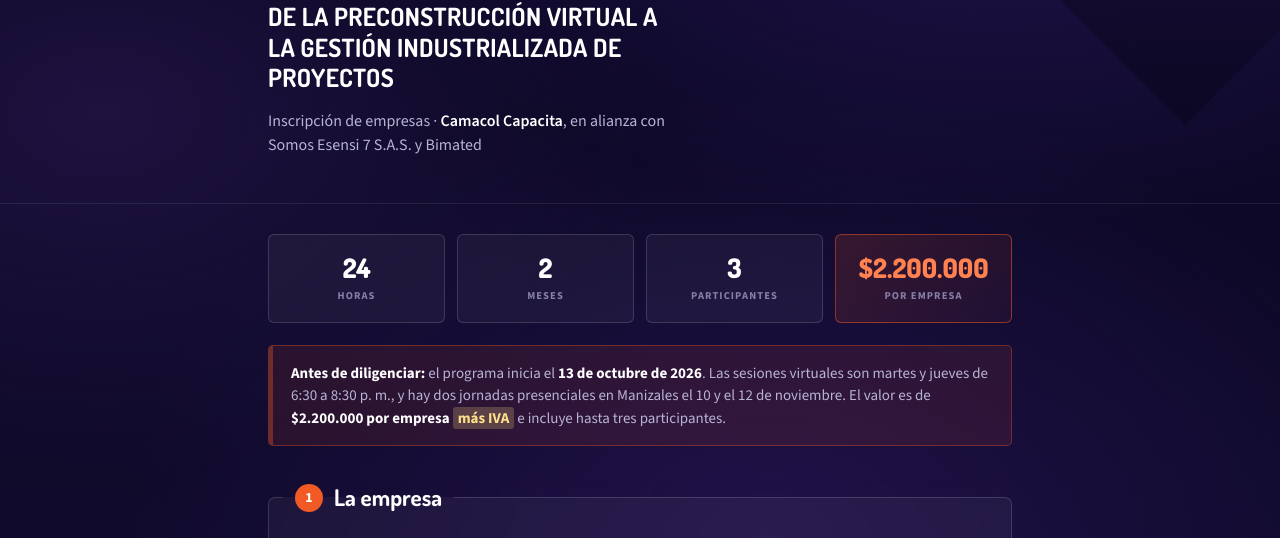
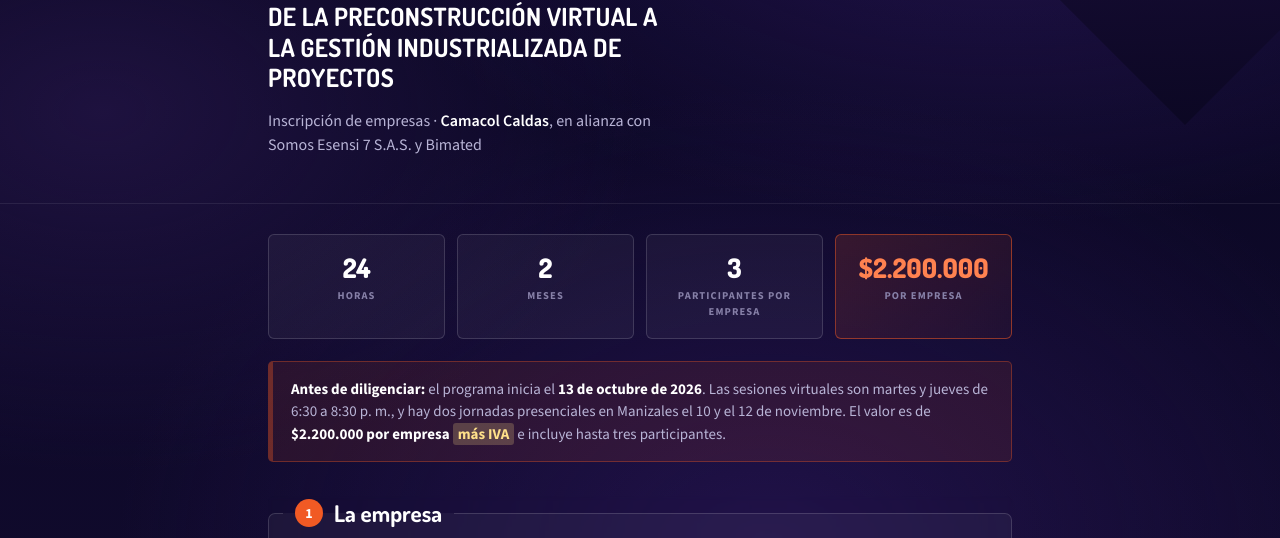
Before and after one commit to sfrancocas/Inscripcion-Transformacion-Digital, a plain HTML site: page index.html in a window 1280 px wide. Shown: the part 224-762 px from the top of the page. Drawn offline with nearby package versions, Linux system fonts and the light colour scheme.

Commit message:
Update index.html

```diff
--- a/index.html
+++ b/index.html
@@ -159,7 +159,7 @@
     <p class="eyebrow">Programa</p>
     <p class="marca">Transformación<br><span class="d">Digital</span></p>
     <h1>De la preconstrucción virtual a la gestión industrializada de proyectos</h1>
-    <p class="lead">Inscripción de empresas · <b>Camacol Capacita</b>, en alianza con Somos Esensi 7 S.A.S. y Bimated</p>
+    <p class="lead">Inscripción de empresas · <b>Camacol Caldas</b>, en alianza con Somos Esensi 7 S.A.S. y Bimated</p>
   </div>
 </header>
 
@@ -168,7 +168,7 @@
   <div class="resumen">
     <div><b>24</b><small>horas</small></div>
     <div><b>2</b><small>meses</small></div>
-    <div><b>3</b><small>participantes</small></div>
+    <div><b>3</b><small>participantes por empresa</small></div>
     <div><b>$2.200.000</b><small>por empresa</small></div>
   </div>
 
```
